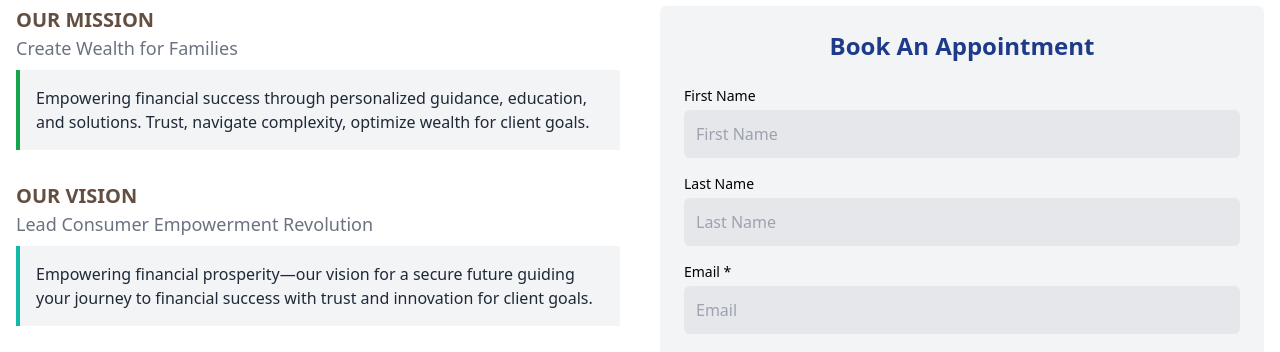
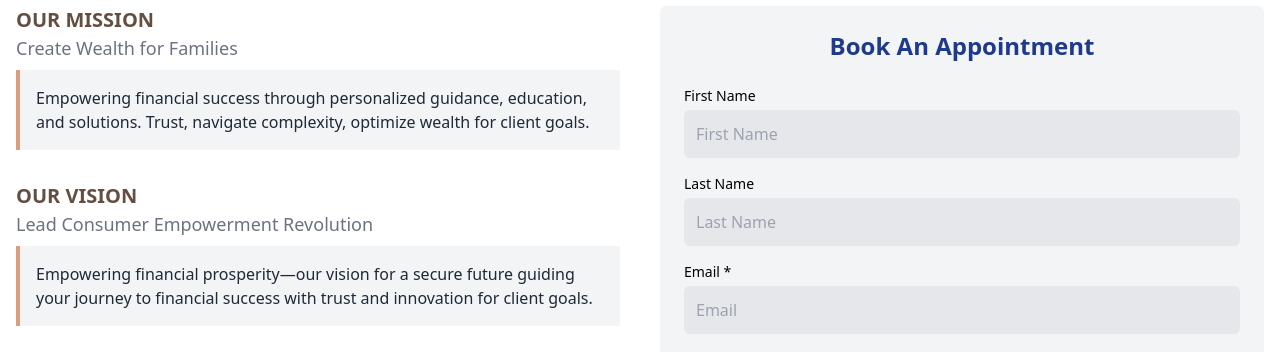
Before and after one commit to nirajsai1/retire_wisely, a React (Create React App) app: page /aboutus in a window 1280 px wide. Shown: the part 808-1160 px from the top of the page. Built offline with nearby package versions, Linux system fonts and the light colour scheme.

Commit message:
Code updated

```diff
--- a/src/js/Aboutus.js
+++ b/src/js/Aboutus.js
@@ -55,7 +55,7 @@ function Aboutus()
       <section className="mb-8">
         <h3 className="text-[#644e40] font-bold text-xl uppercase">Our Mission</h3>
         <p className="text-gray-500 text-lg mb-2">Create Wealth for Families</p>
-        <blockquote className="border-l-4 border-green-600 bg-gray-100 p-4 text-gray-800">
+        <blockquote className="border-l-4 border-[#d89e7f] bg-gray-100 p-4 text-gray-800">
           Empowering financial success through personalized guidance, education, and solutions.
           Trust, navigate complexity, optimize wealth for client goals.
         </blockquote>
@@ -64,7 +64,7 @@ function Aboutus()
       <section className="mb-8">
         <h3 className="text-[#644e40] font-bold text-xl uppercase">Our Vision</h3>
         <p className="text-gray-500 text-lg mb-2">Lead Consumer Empowerment Revolution</p>
-        <blockquote className="border-l-4 border-teal-500 bg-gray-100 p-4 text-gray-800">
+        <blockquote className="border-l-4 border-[#d89e7f] bg-gray-100 p-4 text-gray-800">
           Empowering financial prosperity—our vision for a secure future guiding your journey to
           financial success with trust and innovation for client goals.
         </blockquote>
--- a/src/js/Book_an_appointment.js
+++ b/src/js/Book_an_appointment.js
@@ -89,7 +89,7 @@ function Book_an_appointment() {
         key={idx}
         onClick={() => setSelected(idx)}
         className={`cursor-pointer border-4 p-6 rounded shadow-sm transition-all duration-200
-          ${selected === idx ? "border-green-600" : "border-[#002E5B] hover:border-green-600"}`}
+          ${selected === idx ? "border-[#644e40]" : "border-[#002E5B] hover:border-[#644e40]"}`}
       >
         <h3 className="text-center text-4xl font-bold text-[#002E5B] mb-4">{service.title}</h3>
         <p className="text-center text-xl font-semibold text-[#002E5B]">{service.description}</p>
--- a/src/js/Services.js
+++ b/src/js/Services.js
@@ -101,7 +101,7 @@ function Services() {
           key={idx}
           onClick={() => handleClick(idx)}
           className={`cursor-pointer border-4 p-6 rounded-lg shadow-lg transition-all duration-300 transform hover:scale-105
-            ${selected === idx ? "border-green-600 bg-green-50" : "border-[#644e40] hover:border-[#002E5B] hover:bg-green-5"}`}
+            ${selected === idx ? "border-gray-900 " : "border-[#644e40] hover:border-[#002E5B] hover:bg-green-5"}`}
         >
           <h3 className="text-xl font-bold text-blue-900 mb-4">{service.title}</h3>
           <p className="text-sm text-gray-700">{service.description}</p>
--- a/src/js/services/Faq.js
+++ b/src/js/services/Faq.js
@@ -54,7 +54,7 @@ const Faq = () =>
             className="w-full flex items-center justify-between px-6 py-4 bg-gray-300 border-b border-gray-200 text-left focus:outline-none"
           >
             <span className="font-semibold text-blue-900">{faq.question}</span>
-            <span className="text-green-600 font-bold text-xl">
+            <span className="text-[#002E5B] font-bold text-xl">
               {activeIndex === index ? '-' : '+'}
             </span>
           </button>
```
